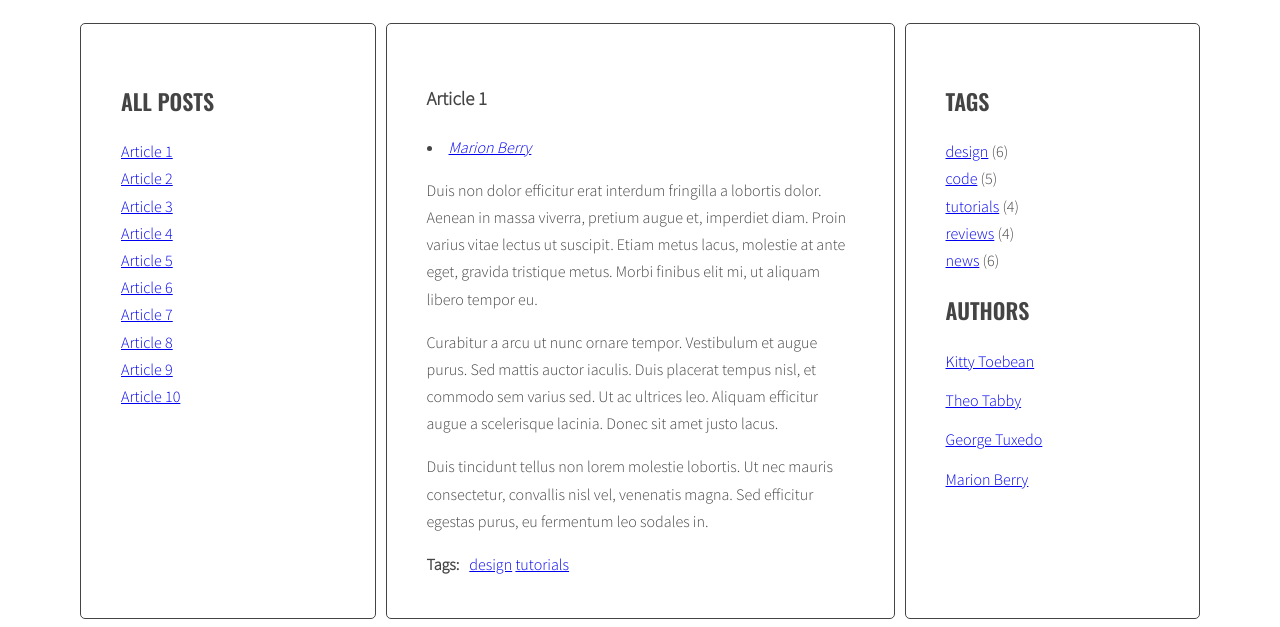
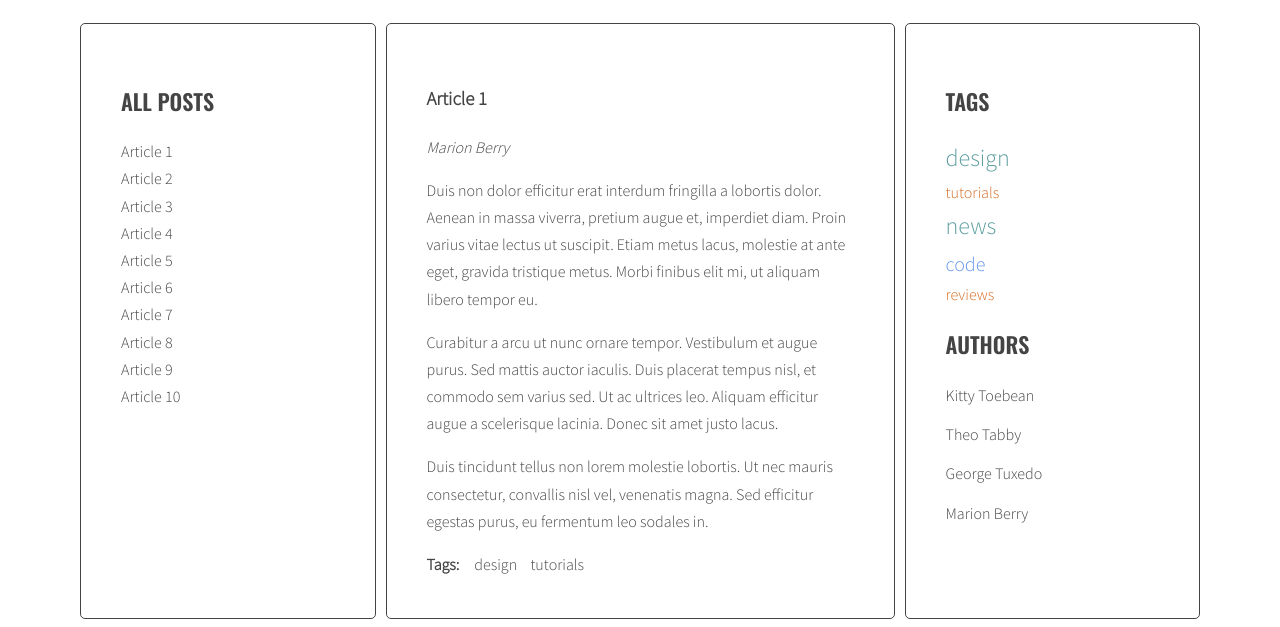
Before and after one commit to Magdalena-Tarka/javascript-blog, a website: page index.html in a window 1280 px wide. Shown: the part 220-847 px from the top of the page. Drawn offline with nearby package versions, Linux system fonts and the light colour scheme.

Commit message:
Create tags cloud

```diff
--- a/index.html
+++ b/index.html
@@ -182,11 +182,6 @@
                 <aside class="sidebar">
                     <h2 class="section-title">Tags</h2>
                     <ul class="list tags">
-                        <li><a href="#">design</a> <span>(6)</span></li>
-                        <li><a href="#">code</a> <span>(5)</span></li>
-                        <li><a href="#">tutorials</a> <span>(4)</span></li>
-                        <li><a href="#">reviews</a> <span>(4)</span></li>
-                        <li><a href="#">news</a> <span>(6)</span></li>
                     </ul>
                     <h2 class="section-title">Authors</h2>
                     <ul class="list authors">
--- a/js/script.js
+++ b/js/script.js
@@ -36,7 +36,10 @@ const optTitleListSelector = '.titles',
   optArticleSelector = '.post',
   optTitleSelector = '.post-title',
   optArticleTagsSelector = '.post-tags .list',
-  optArticleAuthorSelector = '.post-author';
+  optArticleAuthorSelector = '.post-author',
+  optTagsListSelector = '.tags.list',
+  optCloudClassCount = 5,
+  optCloudClassPrefix = 'tag-size-';
 
 function generateTitleLinks(customSelector = '') {
 
@@ -76,7 +79,56 @@ function generateTitleLinks(customSelector = '') {
 }
 generateTitleLinks();
 
+function calculateTagClass(count,params) {
+
+  /* Zaczęliśmy od odjęcia 2 od 6, czyli: */
+  const normalizedCount = count - params.min;
+
+  /* Następnie zmniejszyliśmy 10 – również o 2: */
+  const normalizedMax = params.max - params.min;
+
+  /* W kolejnym kroku podzieliliśmy te dwie liczby – 4 i 8: */
+  const percentage = normalizedCount / normalizedMax;
+
+  /* I wreszcie, zastosowaliśmy algorytm znany z losowania liczby całkowitej: */
+  const classNumber = Math.floor( percentage * (optCloudClassCount - 1) + 1 );
+
+  return optCloudClassPrefix + classNumber;
+}
+
+function calculateTagsParams(tags) {
+
+  const params = {
+    max: 0,
+    min: 999999,
+  };
+
+  for(let tag in tags){
+    console.log(tag + ' is used ' + tags[tag] + ' times ');
+
+    /* standardowy if */
+    if(tags[tag] > params.max){
+      params.max = tags[tag];
+    }
+
+    if(tags[tag] < params.min){
+      params.min = tags[tag];
+    }
+
+       /* short if */
+    //params.max = tags[tag] > params.max ? tags[tag] : params.max;
+       /* Math.max */
+    //params.max = Math.max(tags[tag], params.max);
+  }
+
+  return params;
+}
+
 function generateTags(){
+
+  /* [NEW] create a new variable allTags with an empty object */
+  let allTags = {};
+
   /* [DONE] find all articles */
   const articles = document.querySelectorAll(optArticleSelector);
 
@@ -98,15 +150,31 @@ function generateTags(){
     //console.log('Splited tags to:', splitedArticleTags);
 
     /* [DONE] START LOOP: for each tag */
-    for (let articleTag of splitedArticleTags) {
+    for (let tag of splitedArticleTags) {
 
       /* [DONE] generate HTML of the link */
-      const linkHTML = '<li><a href="#tag-' + articleTag + '"><span>' + articleTag + '</span></a></li> ';
+      const linkHTML = '<li><a href="#tag-' + tag + '"><span>' + tag + '</span></a></li> ';
       //console.log('Kod linka taga to:', linkHTML);
 
       /* [DONE] add generated code to html variable */
       html = html + linkHTML;
 
+      /* W PRZYPADKU TABLICY [NEW] check if this link is NOT already in allTags */
+      //if(allTags.indexOf(linkHTML) == -1){
+        /* [NEW] add generated code to allTags array */
+        //allTags.push(linkHTML);
+      //}
+
+      /* W PRZYPADKU OBIEKTU [NEW] check if this link is NOT already in allTags */
+      if(!allTags[tag]) {
+        /* [NEW] add generated code to allTags array */
+        allTags[tag] = 1;
+      } else {
+        allTags[tag]++;
+      }
+      /* [NEW] add HTML from allTags to tagList */
+      // tagList.innerHTML = allTags.join(' ');
+      console.log(allTags);
 
     /* [DONE] END LOOP: for each tag */
     }
@@ -116,6 +184,31 @@ function generateTags(){
 
   /* [DONE] END LOOP: for every article: */
   }
+    /* [NEW] find list of tags in right column */
+    const tagList = document.querySelector('.tags');
+
+    /* W PRZYPADKU TABLICY [NEW] add html from allTags to tagList */
+    //tagList.innerHTML = allTags.join(' ');
+    //console.log(allTags);
+
+    const tagsParams = calculateTagsParams(allTags);
+    console.log('tagsParams to:',tagsParams);
+
+    /* [NEW] create variable for all links HTML code */
+    let allTagsHTML = '';
+
+    /* [NEW] START LOOP: for each tag in allTags: */
+    for(let tag in allTags){
+
+      /* [NEW] generate code of a link and add it to allTagsHTML */
+      allTagsHTML += '<li><a href="#tag-' + tag + '" class="' + calculateTagClass(allTags[tag], tagsParams) + '">' + tag + '</a></li>';
+      console.log('allTagsHTML to:', allTagsHTML);
+
+    /* [NEW] END LOOP: for each tag in allTags: */
+    }
+
+    /*[NEW] add HTML from allTagsHTML to tagList */
+    tagList.innerHTML = allTagsHTML;
 }
 generateTags();
 
--- a/sass/style.scss
+++ b/sass/style.scss
@@ -5,13 +5,18 @@
 $color-light: #fff;
 $color-dark: #444;
 
-$font-logo: 'Sacramento', cursive;
-$font-header: 'Oswald', sans-serif;
-$font-text: 'Source Sans Pro', sans-serif;
+$font-logo: 'Sacramento',
+cursive;
+$font-header: 'Oswald',
+sans-serif;
+$font-text: 'Source Sans Pro',
+sans-serif;
 
 /* Global */
 
-*, *::before, *::after {
+*,
+*::before,
+*::after {
     box-sizing: border-box;
 }
 
@@ -34,6 +39,7 @@ body {
     text-transform: uppercase;
     font-family: $font-header;
     font-weight: 600;
+
     span {
         text-transform: none;
         font-weight: 400;
@@ -56,7 +62,8 @@ body {
     flex: 2 0 0;
 }
 
-.sidebar, .posts {
+.sidebar,
+.posts {
     background: $color-light;
     margin-right: 10px;
     padding: 40px;
@@ -87,8 +94,40 @@ body {
 
 .list-horizontal {
     li {
+        display: inline;
+        padding: 0 5px;
+    }
+}
+
+/* Tags */
+
+.list.tags {
     display: inline-block;
+    .tag-size-1 {
+        font-size: 16px;
+        color: chocolate;
     }
+    .tag-size-2 {
+        font-size: 18px;
+        color: darkblue;
+    }
+    .tag-size-3 {
+        font-size: 20px;
+        color: cornflowerblue;
+    }
+    .tag-size-4 {
+        font-size: 22px;
+        color: darkmagenta;
+    }
+    .tag-size-5 {
+        font-size: 24px;
+        color: cadetblue;
+    }
+}
+
+a {
+  text-decoration: none;
+  color: inherit;
 }
 
 /* Authors */
@@ -103,6 +142,7 @@ body {
 
 .post {
     display: none;
+
     &.active {
         display: block;
     }
@@ -110,10 +150,15 @@ body {
 
 .post-author {
     font-style: italic;
+    list-style-type: none;
+    a {
+      color: inherit;
+    }
 }
 
 .post-tags {
     display: flex;
+
     p {
         margin: 0 10px 0 0;
     }
```
Also changed, not shown: css/style.css, 1 other file. Lines whose indentation alone changed are shown as unchanged.
